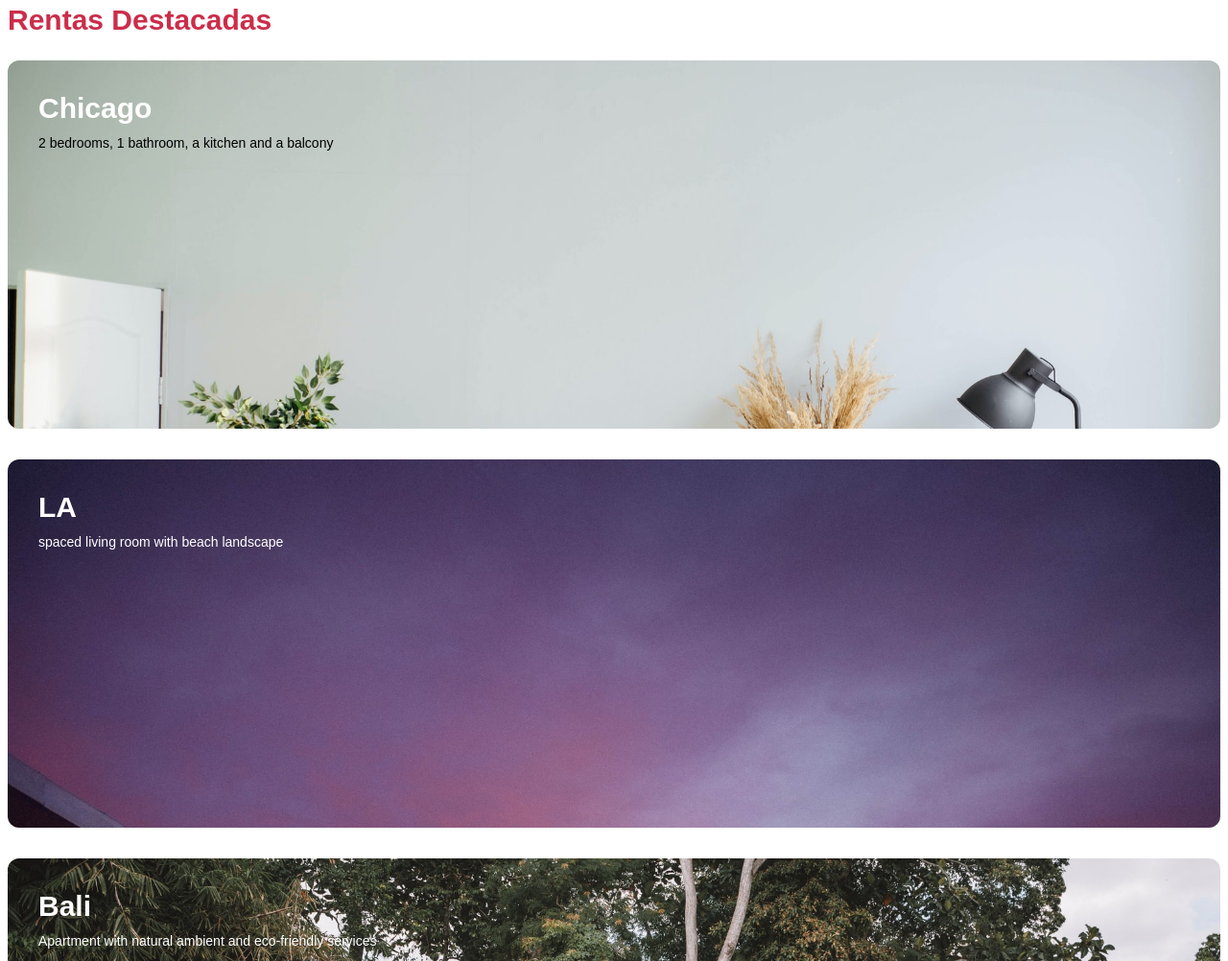
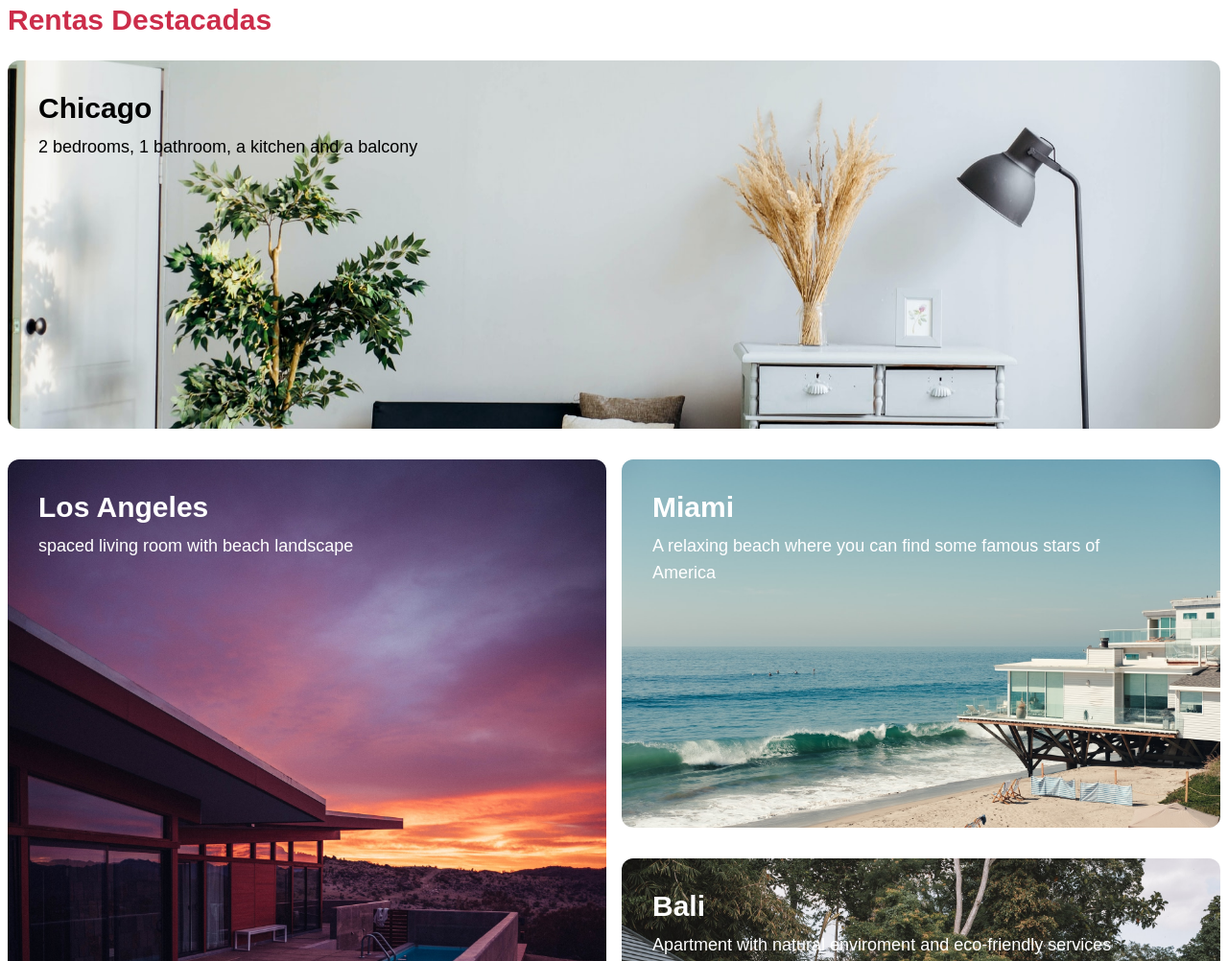
Before and after one commit to devenriq/P-Tailwind-2, a website: page public/index.html in a window 1280 px wide. Shown: the part 785-1787 px from the top of the page at 96% size. Drawn offline with nearby package versions, Linux system fonts and the light colour scheme; files that its build step writes are made by us from their sources.

Commit message:
worked on the desktop layout

```diff
--- a/public/index.html
+++ b/public/index.html
@@ -92,30 +92,41 @@
           </div>
         </div>
       </div>
-      <div class="px-2 h-auto w-full mt-2" id="rentas-destacadas">
+      <div class="px-2 h-auto w-full mt-2 lg:p-x-6" id="rentas-destacadas">
         <p class="text-3xl text-primary font-semibold pb-6">
           Rentas Destacadas
         </p>
+        <div class="w-full h-full flex flex-col items-center justify-center">
           <div
-          class="w-full h-full flex flex-col space-y-8 items-center justify-center"
+            class="w-full h-96 bg-chicago bg-cover rounded-xl mb-8 lg:bg-center"
           >
-          <div class="w-full h-96 bg-chicago bg-cover rounded-xl">
-            <p class="CardTitle">Chicago</p>
-            <p class="text-sm pl-8 text-black mr-24">
+            <p class="CardTitle lg:text-black">Chicago</p>
+            <p class="text-sm pl-8 text-black mr-24 lg:text-lg">
               2 bedrooms, 1 bathroom, a kitchen and a balcony
             </p>
           </div>
-          <div class="w-full h-96 bg-LA bg-cover rounded-xl">
-            <p class="CardTitle">LA</p>
-            <p class="text-sm pl-8 text-white mr-24">
+          <div class="lg:flex lg:h-full lg:w-full space-x-4">
+            <div class="w-full h-96 bg-LA bg-cover rounded-xl lg:h-auto mb-8">
+              <p class="CardTitle">Los Angeles</p>
+              <p class="text-sm pl-8 text-white mr-24 lg:text-lg">
                 spaced living room with beach landscape
+              </p>
+            </div>
+            <div class="h-full w-full mb-8">
+              <div class="w-full h-96 bg-miami bg-cover rounded-xl mb-8">
+                <p class="CardTitle">Miami</p>
+                <p class="text-sm pl-8 text-white mr-24 lg:text-lg">
+                  A relaxing beach where you can find some famous stars of
+                  America
                 </p>
               </div>
               <div class="w-full h-96 bg-bali bg-cover rounded-xl">
                 <p class="CardTitle">Bali</p>
-            <p class="text-sm pl-8 text-white mr-24">
-              Apartment with natural ambient and eco-friendly services
+                <p class="text-sm pl-8 text-white mr-24 lg:text-lg">
+                  Apartment with natural enviroment and eco-friendly services
                 </p>
+              </div>
+            </div>
           </div>
         </div>
       </div>
```
Lines whose indentation alone changed are shown as unchanged.
